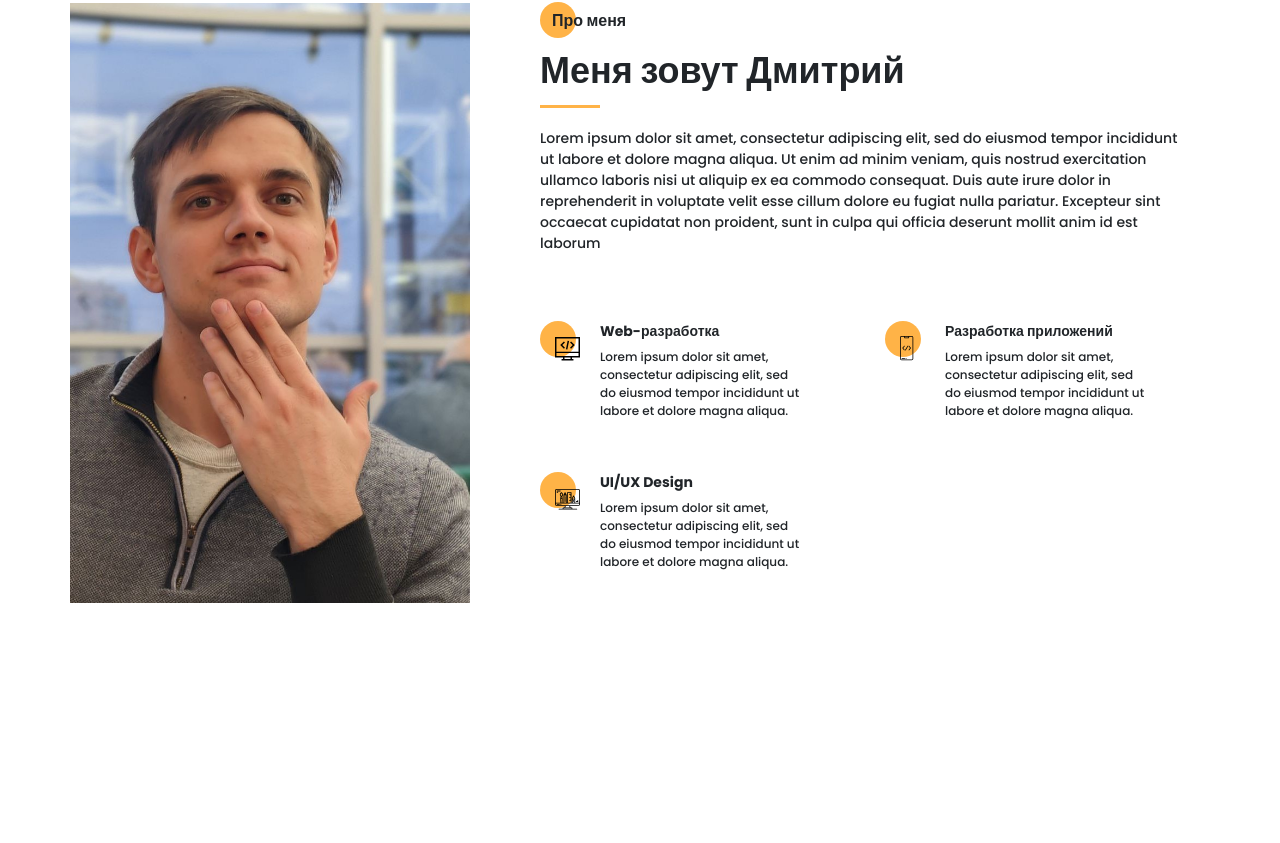
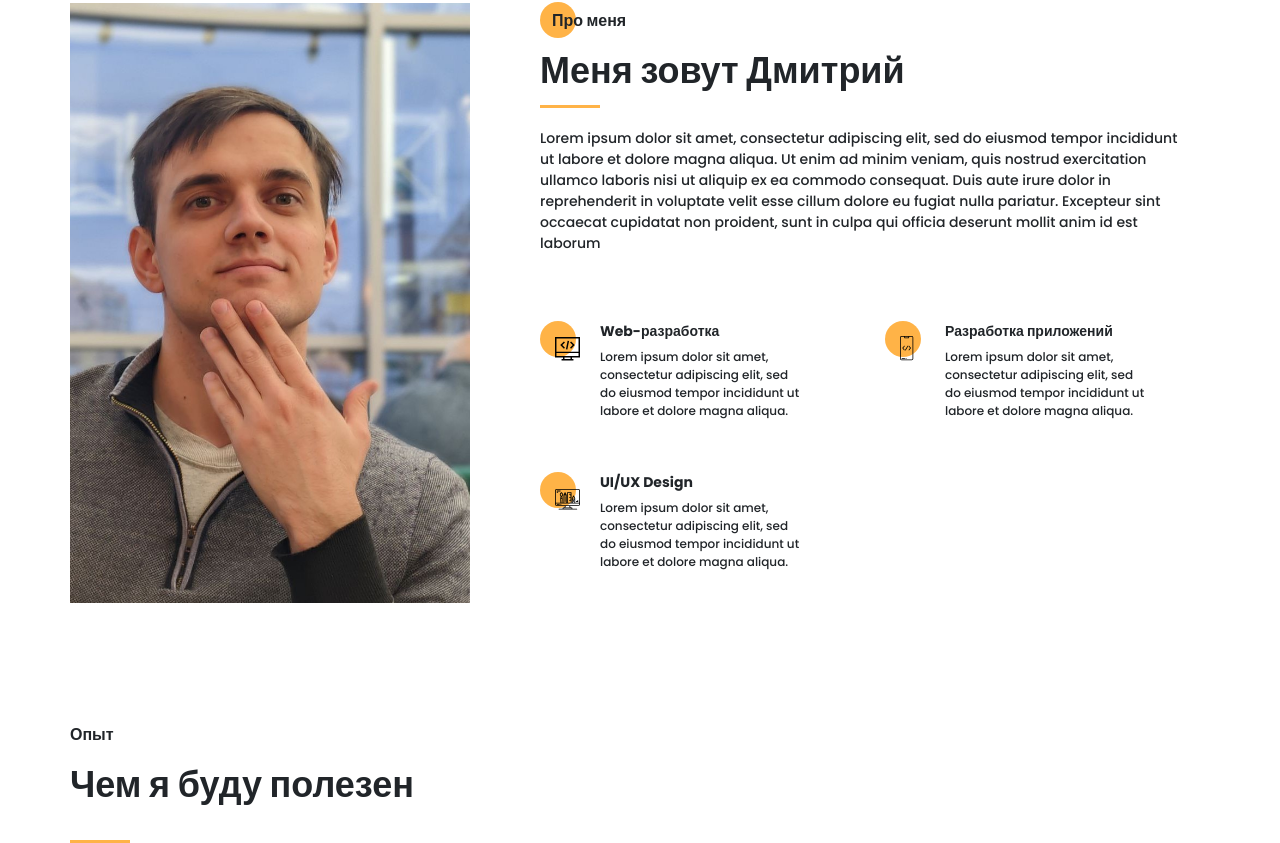
Before and after one commit to solonar96/html-portfolio, a website: page src/index.html in a window 1280 px wide. Shown: the part 917-1760 px from the top of the page. Before the commit the page ends 1520 px from the top, so only its background shows below. Drawn offline with Linux system fonts and the light colour scheme.

Commit message:
resume block start2

```diff
--- a/src/index.html
+++ b/src/index.html
@@ -154,6 +154,14 @@
             </div>
         </div>
     </section>
+
+    <section class="resume">
+        <div class="container">
+            <h2 class="title title_fz16 resume__title">Опыт</h2>
+            <div class="title title_fz36 resume__subtitle">Чем я буду полезен</div>
+            <div class="divider"></div>
+        </div>
+    </section>
 	<script src="js/script.js"></script>
 </body>
 </html>
--- a/src/sass/blocks/_promo.scss
+++ b/src/sass/blocks/_promo.scss
@@ -6,7 +6,7 @@
     color: #fff;
     &__subtitle {
         position: relative;
-        padding-left: 1vh;
+        padding-left: 1.5vh;
         z-index: 2;
         @include before_circle;
     }
--- /dev/null
+++ b/src/sass/blocks/_resume.scss
@@ -0,0 +1,3 @@
+.resume {
+	padding-top: 120px;
+}
--- a/src/sass/style.scss
+++ b/src/sass/style.scss
@@ -28,3 +28,4 @@
 @import 'blocks/sidepanel';
 @import 'blocks/menu';
 @import 'blocks/about';
+@import 'blocks/resume';
```
Also changed, not shown: dist/css/style.min.css, dist/index.html, src/css/style.min.css, 1 other file.
